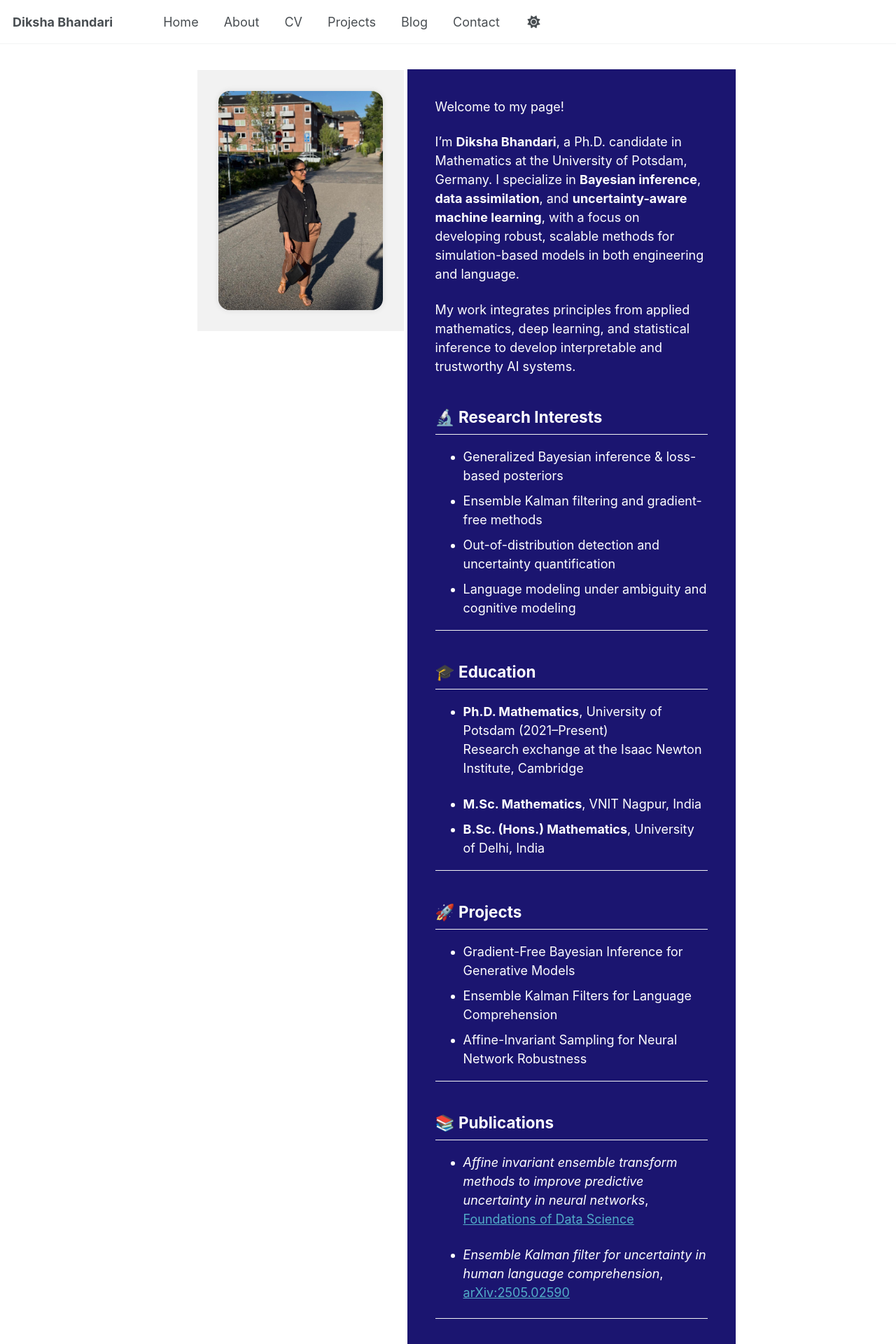
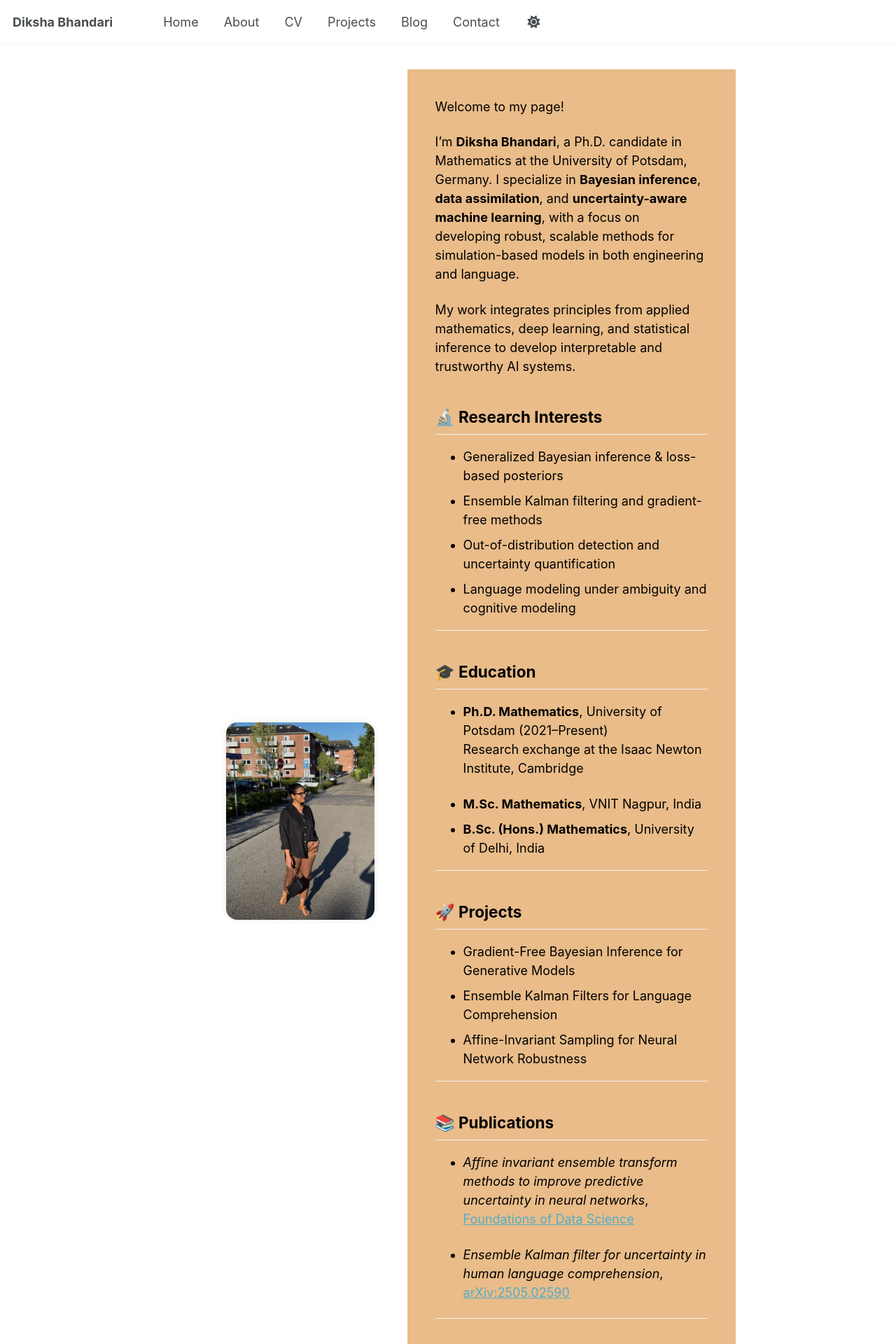
Before and after one commit to dikshab14/dikshab14.github.io, a Jekyll site: the page built from index.md, in a window 1280 px wide. Shown: the top 1920 px of the page at 70% size. Built offline with Jekyll 4.4.1, drawn with Linux system fonts in a browser that asks for light colours; a script that is not in the unit is left out.

Commit message:
image setting

```diff
--- a/_layouts/profile.html
+++ b/_layouts/profile.html
@@ -11,17 +11,36 @@ layout: default
     <div class="page__inner-wrap">
       <section class="page__content" itemprop="text">
 
-        <div style="display: flex; flex-direction: row; gap: 0px; flex-wrap: wrap;">
+        <div style="display: flex; flex-wrap: nowrap; height: 100vh; overflow: hidden;">
 
-          <!-- Left: Profile Image Section (Silver Gray Background) -->
-          <div style="flex: 0 0 35%; position: sticky; top: 100px; height: fit-content; background-color: #f2f2f2; padding: 30px; min-width: 300px; border-right: 5px solid white;">
+          <!-- Left: Sticky Image Section -->
+          <div style="
+            flex: 0 0 35%;
+            background-color: f2f2f2;;
+            padding: 30px;
+            min-width: 300px;
+            border-right: 5px solid white;
+            position: sticky;
+            top: 0;
+            height: 100vh;
+            display: flex;
+            align-items: center;
+            justify-content: center;
+          ">
             <img src="/images/profile_image_1.jpeg"
                  alt="Diksha Bhandari"
-                 style="width: 100%; border-radius: 16px; box-shadow: 0 0 8px rgba(0,0,0,0.1);">
+                 style="width: 90%; max-width: 300px; border-radius: 16px; box-shadow: 0 0 8px rgba(0,0,0,0.1);">
           </div>
 
-          <!-- Right: Text Content Section (Matte Red Background) -->
-          <div style="flex: 1; background-color: #1b1570; padding: 40px; color: white; min-width: 300px;">
+          <!-- Right: Scrollable Content Section -->
+          <div style="
+            flex: 1;
+            padding: 40px;
+            background-color: #e9bc89; /* Matte red */
+            color: rgb(0, 0, 0);
+            overflow-y: auto;
+            height: 100vh;
+          ">
             {{ content }}
           </div>
 
```
